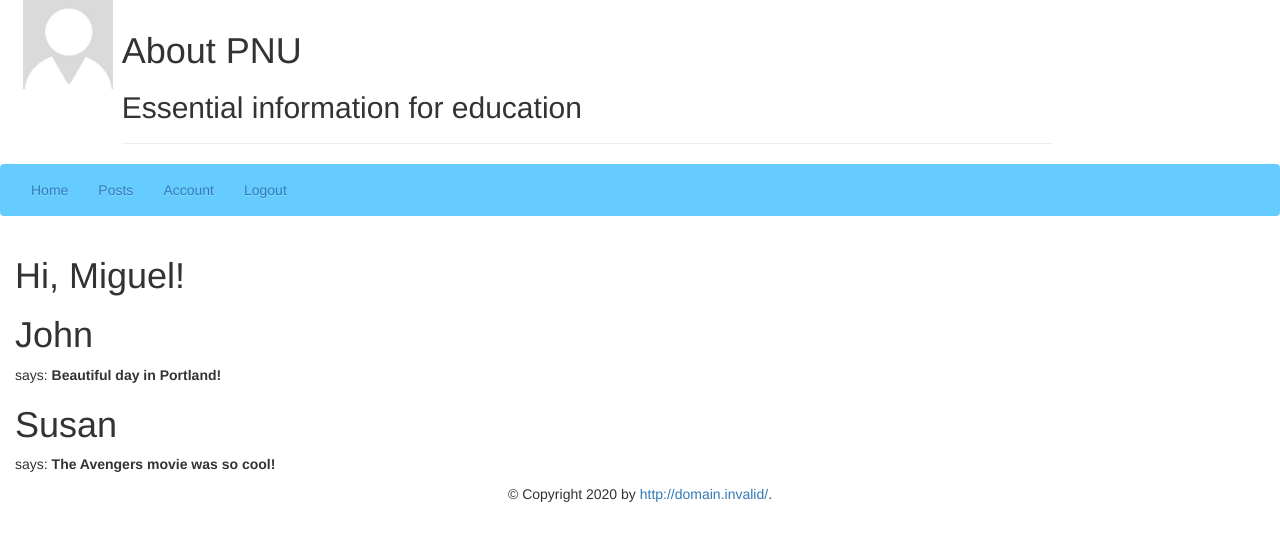
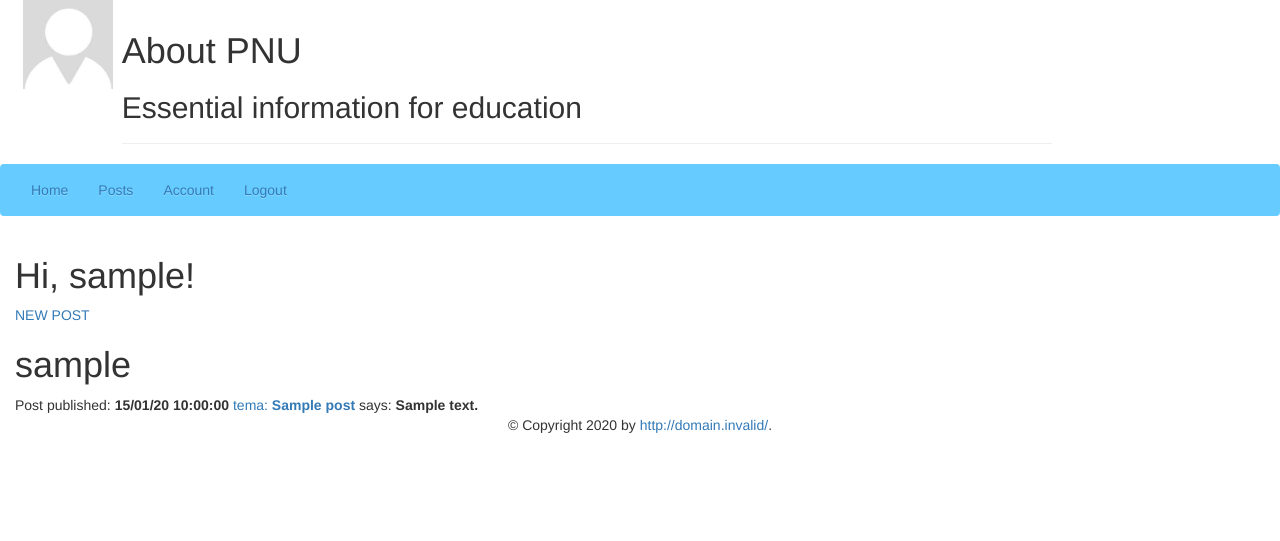
Before and after one commit to SerhiiLy/lab1-flask-, a Flask app: page /posts in a window 1280 px wide. Shown: the part 99-640 px from the top of the page. Run offline with Flask 2, Linux system fonts and the light colour scheme; a user stored in the database is signed in; tables that the repository leaves empty hold one stand-in row (values such as "Sample post"); some libraries are stand-ins or nearby versions.

Commit message:
add CRUD post

```diff
--- a/app/models.py
+++ b/app/models.py
@@ -28,6 +28,7 @@ class Post(db.Model):
     date_posted = db.Column(db.DateTime, nullable=False, default=dt.utcnow())
     content = db.Column(db.Text, nullable=False)
     user_id = db.Column(db.Integer, db.ForeignKey('user.id'), nullable=False)
+    # author = db.relationship('User', backref='post', lazy=True)
 
     def __repr__(self):
         return f"Post('{self.title}', '{self.date_posted}'"
--- a/app/templates/posts.html
+++ b/app/templates/posts.html
@@ -9,8 +9,12 @@
 {% endblock %}
 
 {% block content %}
-    <h1>Hi, {{user.nickname}}!</h1>
+    <h1>Hi, {{ current_user.username }}!</h1>
+    <a href="{{ url_for('new_post') }}">NEW POST</a>
     {% for post in posts %}
-    <h1>{{post.author.nickname}}</h1> says: <b>{{post.body}}</b></p>
+    <h1>{{ post.author.username }}</h1>
+        Post published: <b>{{ post.date_posted.strftime("%d/%m/%y %H:%M:%S") }}</b>
+        <a href="{{ url_for('post', id=post.id) }}"> tema: <b>{{ post.title }}</b></a>
+        says: <b>{{ post.content }}</b>
     {% endfor %}
 {% endblock %}
--- a/app/views.py
+++ b/app/views.py
@@ -2,7 +2,7 @@ import os
 import secrets
 from flask import render_template, url_for, flash, redirect, request
 from app import app, db, bcrypt
-from app.forms import RegistrationForm, LoginForm, UpdateAccountForm
+from app.forms import RegistrationForm, LoginForm, UpdateAccountForm, AddPostForm, EditPostForm
 from app.models import User, Post
 from flask_login import login_user, current_user, logout_user, login_required
 import urllib
@@ -11,17 +11,76 @@ from werkzeug.urls import url_parse
 from datetime import datetime
 from time import gmtime, strftime
 
+
+@app.route("/posts/edit/<int:id>", methods=['POST'])
+@login_required
+def edit_post(id):
+    post = Post.query.get_or_404(id)
+    if post.author != current_user:
+        return redirect(url_for('posts'))
+    form = EditPostForm()
+    if form.validate_on_submit():
+        post.title = form.title.data
+        post.content = form.content.data
+        db.session.commit()
+        flash(f'Post updated!', category='success')
+        return redirect(url_for('posts'))
+    elif request.method == 'GET':
+        form.title.data = post.title
+        form.content.data = post.content
+    return render_template('edit-post.html', title='Edit', form=form, id=id)
+
+
+
+@app.route("/posts/delete/<int:id>", methods=['POST'])
+@login_required
+def delete_post(id):
+    if request.method == 'POST':
+        post = Post.query.get_or_404(id)
+        if post.author == current_user:
+            # Post.query.filter_by(id=id).delete()
+            db.session.delete(post)
+            db.session.commit()
+            flash('Post successfully deleted')
+            return redirect(url_for('posts'))
+    return redirect(url_for('post'), id=id)
+
+
+@app.route("/posts/new", methods=['GET', 'POST'])
+@login_required
+def new_post():
+    form = AddPostForm()
+    if form.validate_on_submit():
+
+        new_post = Post(title=form.title.data,
+                        content=form.content.data, user_id=current_user.id,
+                        author=current_user, date_posted=datetime.utcnow())
+        db.session.add(new_post)
+        db.session.commit()
+        return redirect(url_for('new_post'))
+    return render_template('add-post.html',  form=form)
+
+
+@app.route('/posts/<id>')
+@login_required
+def post(id):
+    post = Post.query.filter_by(id=id).first()
+
+    return render_template('view-post.html', post=post)
+
+
 def save_picture(form_picture):
     random_hex = secrets.token_hex(8)
     _, f_ext = os.path.splitext(form_picture.filename)
     picture_fn = random_hex + f_ext
-    # picture_path = os.path.join(app.root_path, 'static/image', picture_fn)
+    picture_path = os.path.join(app.root_path, 'static/image', picture_fn)
     # form_picture.save(picture_path)
     # return picture_fn
     output_size = (125, 125)
     i = Image.open(form_picture)
     i.thumbnail(output_size)
-    i.save
+    i.save(picture_path)
+
     return picture_fn
 
 @app.before_request
@@ -109,18 +168,8 @@ def login():
 
 @app.route('/posts', methods=['GET', 'POST'])
 def posts():
-    user = {'nickname': 'Miguel'}  # видуманий користувач
-    posts = [  # список видуманих постів
-        {
-            'author': {'nickname': 'John'},
-            'body': 'Beautiful day in Portland!'
-        },
-        {
-            'author': {'nickname': 'Susan'},
-            'body': 'The Avengers movie was so cool!'
-        }
-    ]
+    posts = Post.query.all()
+
     return render_template("posts.html",
                            title='Home',
-                           user=user,
                            posts=posts)
--- a/manage.py
+++ b/manage.py
@@ -3,7 +3,7 @@ from flask_script import Manager
 from app import app, db
 from app import models
 
-migrate = Migrate(app, db, render_as_batch=True)
+migrate = Migrate(app, db)
 manager = Manager(app)
 manager.add_command('db', MigrateCommand)
 
```
Also changed, not shown: app/forms.py (+12 -0 lines), app/templates/add-post.html (added, +52 -0 lines), app/templates/edit-post.html (added, +23 -0 lines), app/templates/view-post.html (added, +29 -0 lines), migrations/versions/2de9fb5d6c99_.py (added, +28 -0 lines).
